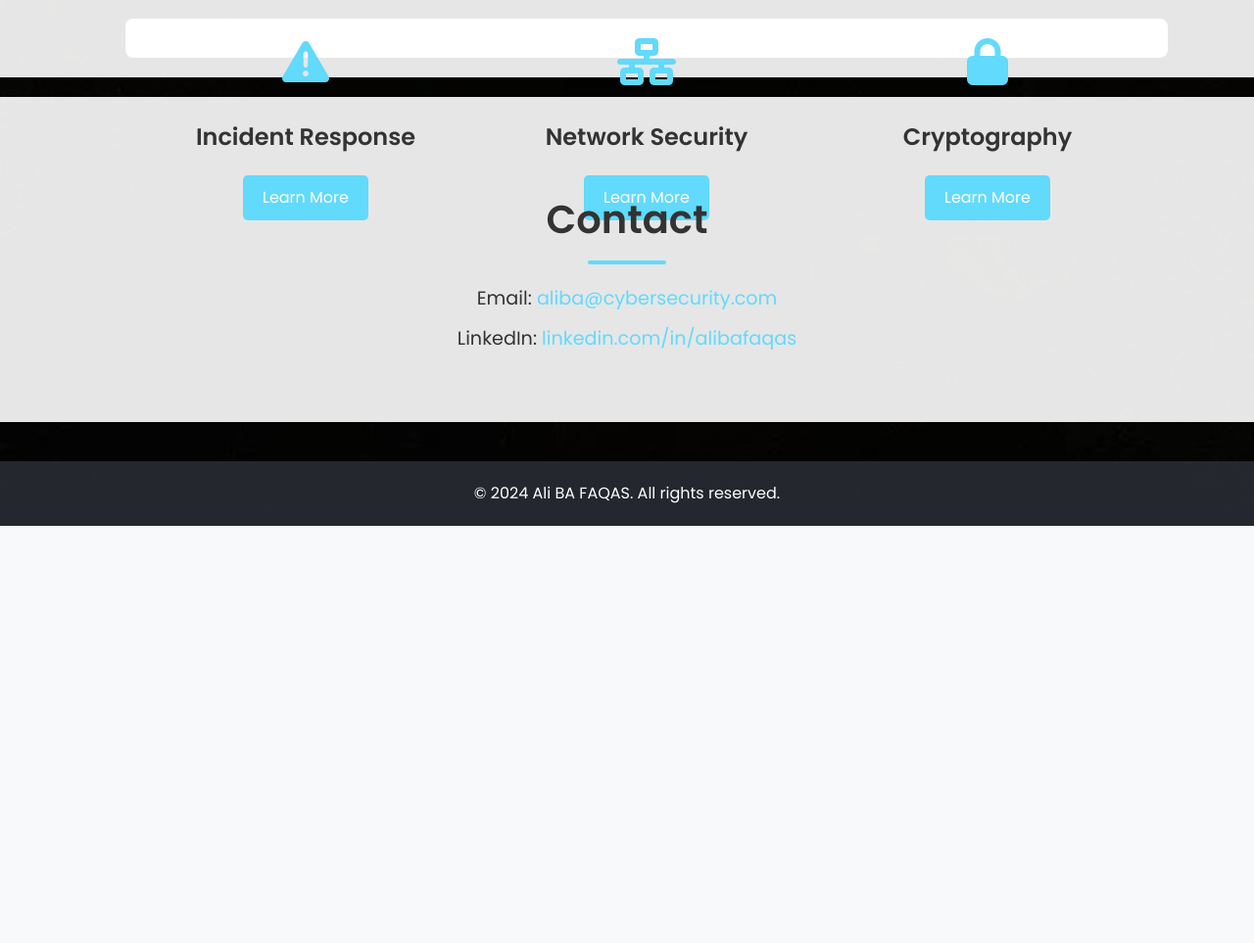
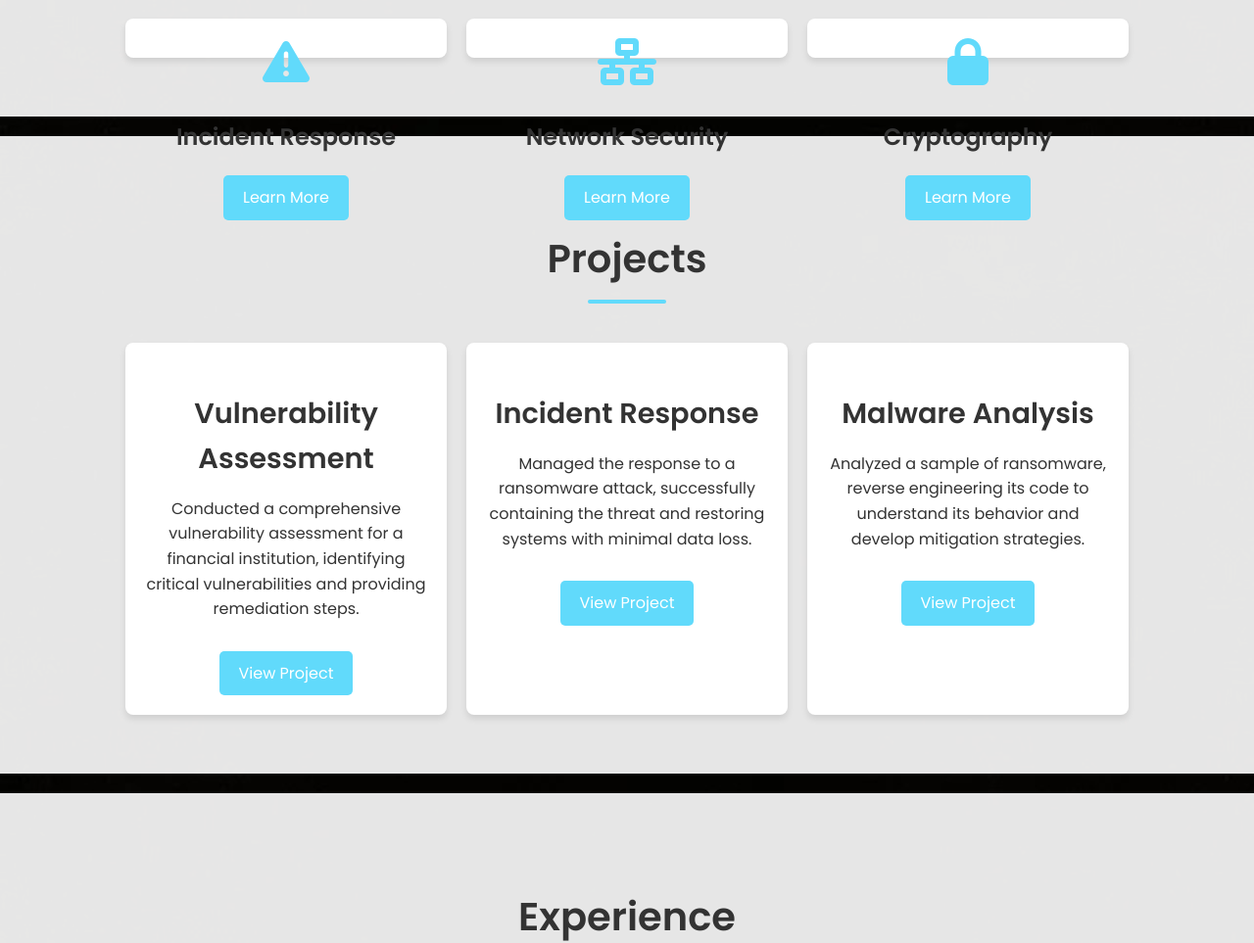
Before and after one commit to AlooshMoha23/CV.github.io, a plain HTML site: page index.html in a window 1280 px wide. Shown: the part 720-1683 px from the top of the page at 98% size. Before the commit the page ends 1257 px from the top, so only its background shows below. Drawn offline with Linux system fonts and the light colour scheme.

Commit message:
Update index.html

```diff
--- a/index.html
+++ b/index.html
@@ -100,63 +100,49 @@
             margin: 0 auto;
         }
 
-        .skills-grid {
+        .skills-grid, .project-grid, .experience-grid, .education-grid {
             display: grid;
             grid-template-columns: repeat(auto-fit, minmax(300px, 1fr));
             gap: 20px;
             margin-top: 40px;
         }
 
-        .skill {
-            perspective: 1000px;
+        .skill, .project, .experience, .education {
+            background-color: #fff;
+            padding: 20px;
+            border-radius: 8px;
+            box-shadow: 0 4px 6px rgba(0, 0, 0, 0.1);
+            text-align: center;
+            transition: transform 0.3s ease, box-shadow 0.3s ease;
         }
 
-        .skill-inner {
-            position: relative;
-            width: 100%;
-            height: 100%;
-            text-align: center;
-            transition: transform 0.6s;
-            transform-style: preserve-3d;
+        .skill:hover, .project:hover, .experience:hover, .education:hover {
+            transform: translateY(-10px);
+            box-shadow: 0 8px 12px rgba(0, 0, 0, 0.2);
         }
 
-        .skill-front, .skill-back {
-            position: absolute;
-            width: 100%;
-            height: 100%;
-            backface-visibility: hidden;
-            border-radius: 8px;
-        }
-
-        .skill-front {
-            background-color: #fff;
-            color: #333;
-            padding: 20px;
-        }
-
-        .skill-back {
-            background-color: #61dafb;
-            color: #fff;
-            transform: rotateY(180deg);
-            padding: 20px;
-        }
-
-        .skill.flipped .skill-inner {
-            transform: rotateY(180deg);
-        }
-
-        .skill i {
+        .skill i, .experience i, .education i {
             font-size: 3em;
             color: #61dafb;
             margin-bottom: 10px;
         }
 
-        .skill h3 {
+        .skill h3, .experience h3, .education h3 {
             font-size: 1.5em;
             margin-bottom: 10px;
         }
 
-        .skill a {
+        .project h3 {
+            font-size: 1.8em;
+            margin-bottom: 15px;
+        }
+
+        .project p, .experience p, .education p {
+            font-size: 1em;
+            margin-bottom: 20px;
+        }
+
+        .project a, .skill a {
             color: #fff;
             background-color: #61dafb;
             padding: 10px 20px;
@@ -167,20 +153,8 @@
             margin-top: 10px;
         }
 
-        .skill a:hover {
+        .project a:hover, .skill a:hover {
             background-color: #4d8fb1;
-        }
-
-        .navigation {
-            margin-top: 20px;
-        }
-
-        .arrow-left, .arrow-right {
-            cursor: pointer;
-            font-size: 1.5em;
-            margin: 0 10px;
-            color: #fff;
-            user-select: none;
         }
 
         .contact-info {
@@ -216,12 +190,62 @@
             max-width: 800px;
             margin: 0 auto;
         }
+
+        .skill {
+    perspective: 1000px;
+}
+
+.skill-inner {
+    position: relative;
+    width: 100%;
+    height: 100%;
+    text-align: center;
+    transition: transform 0.6s;
+    transform-style: preserve-3d;
+}
+
+.skill-front, .skill-back {
+    position: absolute;
+    width: 100%;
+    height: 100%;
+    backface-visibility: hidden;
+    border-radius: 8px;
+}
+
+.skill-front {
+    background-color: #fff;
+    color: #333;
+}
+
+.skill-back {
+    background-color: #61dafb;
+    color: #fff;
+    transform: rotateY(180deg);
+    padding: 20px;
+}
+
+.skill.flipped .skill-inner {
+    transform: rotateY(180deg);
+}
+
+.navigation {
+    margin-top: 20px;
+}
+
+.arrow-left, .arrow-right {
+    cursor: pointer;
+    font-size: 1.5em;
+    margin: 0 10px;
+    color: #fff;
+    user-select: none;
+}
+
     </style>
 </head>
 <body>
     <header>
         <div class="container">
-            <h1>Ali BA FAQAS</h1>
+            <h1>Ali BA FAQAS </h1>
             <p>Cybersecurity Professional | Security Analyst | Incident Responder</p>
             <nav>
                 <ul>
@@ -314,20 +338,73 @@
         </div>
     </section>
 
+
+    <section id="projects">
+        <div class="container">
+            <h2>Projects</h2>
+            <div class="project-grid">
+                <div class="project">
+                    <h3>Vulnerability Assessment</h3>
+                    <p>Conducted a comprehensive vulnerability assessment for a financial institution, identifying critical vulnerabilities and providing remediation steps.</p>
+                    <a href="https://github.com/yourusername/project1" target="_blank">View Project</a>
+                </div>
+                <div class="project">
+                    <h3>Incident Response</h3>
+                    <p>Managed the response to a ransomware attack, successfully containing the threat and restoring systems with minimal data loss.</p>
+                    <a href="https://github.com/yourusername/project2" target="_blank">View Project</a>
+                </div>
+                <div class="project">
+                    <h3>Malware Analysis</h3>
+                    <p>Analyzed a sample of ransomware, reverse engineering its code to understand its behavior and develop mitigation strategies.</p>
+                    <a href="https://github.com/yourusername/project3" target="_blank">View Project</a>
+                </div>
+            </div>
+        </div>
+    </section>
+
+    <section id="experience">
+        <div class="container">
+            <h2>Experience</h2>
+            <div class="experience-grid">
+                <div class="experience">
+                    <i class="fas fa-briefcase"></i>
+                    <h3>Cybersecurity Analyst at XYZ Corp</h3>
+                    <p>Worked on securing corporate networks and conducting regular security audits to ensure compliance with industry standards.</p>
+                </div>
+            </div>
+        </div>
+    </section>
+
+    <section id="education">
+        <div class="container">
+            <h2>Education</h2>
+            <div class="education-grid">
+                <div class="education">
+                    <i class="fas fa-graduation-cap"></i>
+                    <h3>Master's in Cybersecurity</h3>
+                    <p>University of Technology - 2022</p>
+                </div>
+                <div class="education">
+                    <i class="fas fa-graduation-cap"></i>
+                    <h3>Bachelor's in Computer Science</h3>
+                    <p>University of Science - 2020</p>
+                </div>
+            </div>
+        </div>
+    </section>
+
     <section id="contact">
         <div class="container">
             <h2>Contact</h2>
             <div class="contact-info">
-                <p>Email: <a href="mailto:aliba@cybersecurity.com">aliba@cybersecurity.com</a></p>
-                <p>LinkedIn: <a href="https://www.linkedin.com/in/alibafaqas" target="_blank">linkedin.com/in/alibafaqas</a></p>
+                <p>Email: <a href="mailto:yourname@example.com">yourname@example.com</a></p>
+                <p>LinkedIn: <a href="https://linkedin.com/in/yourusername" target="_blank">linkedin.com/in/yourusername</a></p>
             </div>
         </div>
     </section>
 
     <footer>
-        <div class="container">
-            <p>&copy; 2024 Ali BA FAQAS. All rights reserved.</p>
-        </div>
+        <p>&copy; 2024 Your Name</p>
     </footer>
 
     <script>
@@ -356,5 +433,7 @@
     });
 });
 </script>
+
+
 </body>
 </html>
```
Lines whose indentation alone changed are shown as unchanged.
